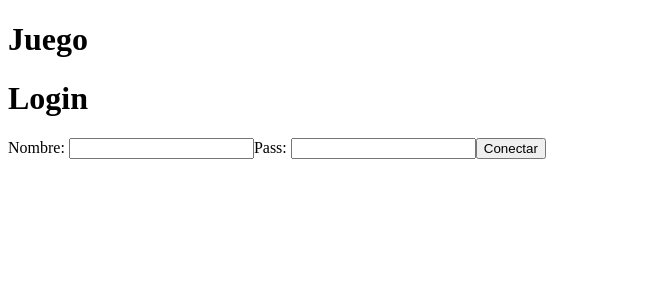
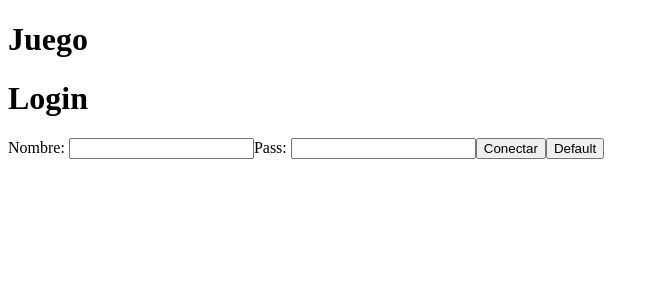
Before and after one commit to crisbertal/cliente-sprinklers, a React (Create React App) app: page / in a window 1280 px wide. Shown: the top 300 px of the page, without its empty margins (0-659 px from the left). Built offline with nearby package versions, Linux system fonts and the light colour scheme.

Commit message:
Refactor de los componentes

```diff
--- a/src/Login.jsx
+++ b/src/Login.jsx
@@ -2,14 +2,13 @@ import { useState } from 'react';
 
 const Login = ({ client, setClient, setLogged, setChannel }) => {
   const [pass, setPass] = useState('')
-  // El server da de alta a los usuarios
-  // Si existe en el fichero, se conecta al socket con sus datos
+
+  const handleDefault = () => {
+    setClient("Laura");
+    setPass("1234");
+  }
+
   const handleLogin = () => {
-    // tiene que hacer login con el servidor de express
-    // 1. Post con los datos
-    // 2. Comprobar que existe dentro del objeto JSON
-    // 3. Acceder al canal que le corresponde al usuario
-
     fetch('http://localhost:8080/api/login', {
       method: 'POST',
       headers: { 'Content-Type': 'application/json' },
@@ -30,14 +29,7 @@ const Login = ({ client, setClient, setLogged, setChannel }) => {
           console.log("Login incorrecto")
         }
       });
-
-    // setLogged(true)
-    // console.log("se ha hecho login con cliente ", client)
-    // setClient(client)
   }
-
-  // Login utiliza los nombres que hay en el fichero y reenvia al canal concreto
-  // por url
 
   return (
     <div>
@@ -61,6 +53,7 @@ const Login = ({ client, setClient, setLogged, setChannel }) => {
         />
       </label>
       <button onClick={handleLogin}>Conectar</button>
+      <button onClick={handleDefault}>Default</button>
     </div>
   )
 }
--- a/src/Player.jsx
+++ b/src/Player.jsx
@@ -7,7 +7,6 @@ const Player = ({ client, counter, setCounter, channel }) => {
   const ws = new WebSocket(URL);
 
   const handleIncrease = () => {
-    console.log("cliente es ", client)
     ws.send(JSON.stringify({
       type: "Increase",
       sender: client,
@@ -16,8 +15,6 @@ const Player = ({ client, counter, setCounter, channel }) => {
   }
 
   useEffect(() => {
-    console.log("Lanza useEffect")
-
     // Abre el WebSocket y envia el nombre de usuario
     ws.onopen = () => {
       console.log('WebSocket Connected');
```
